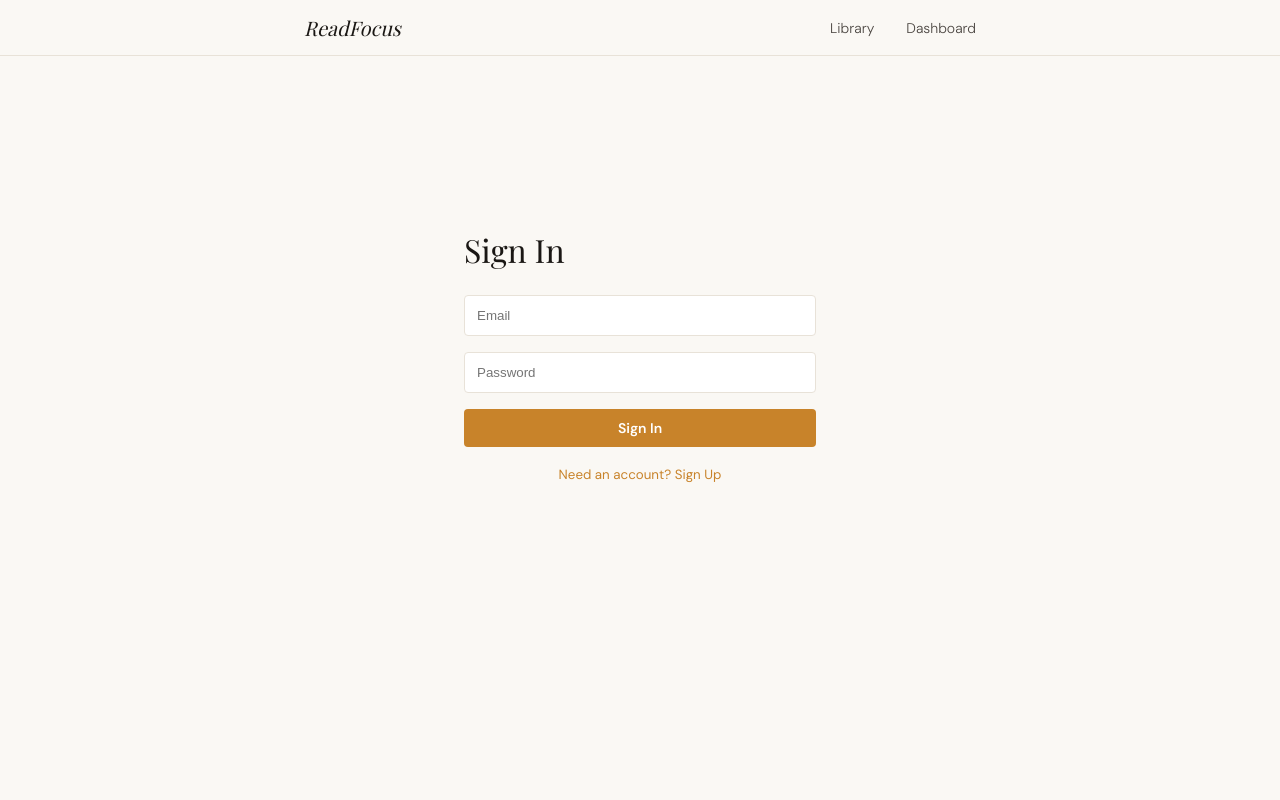
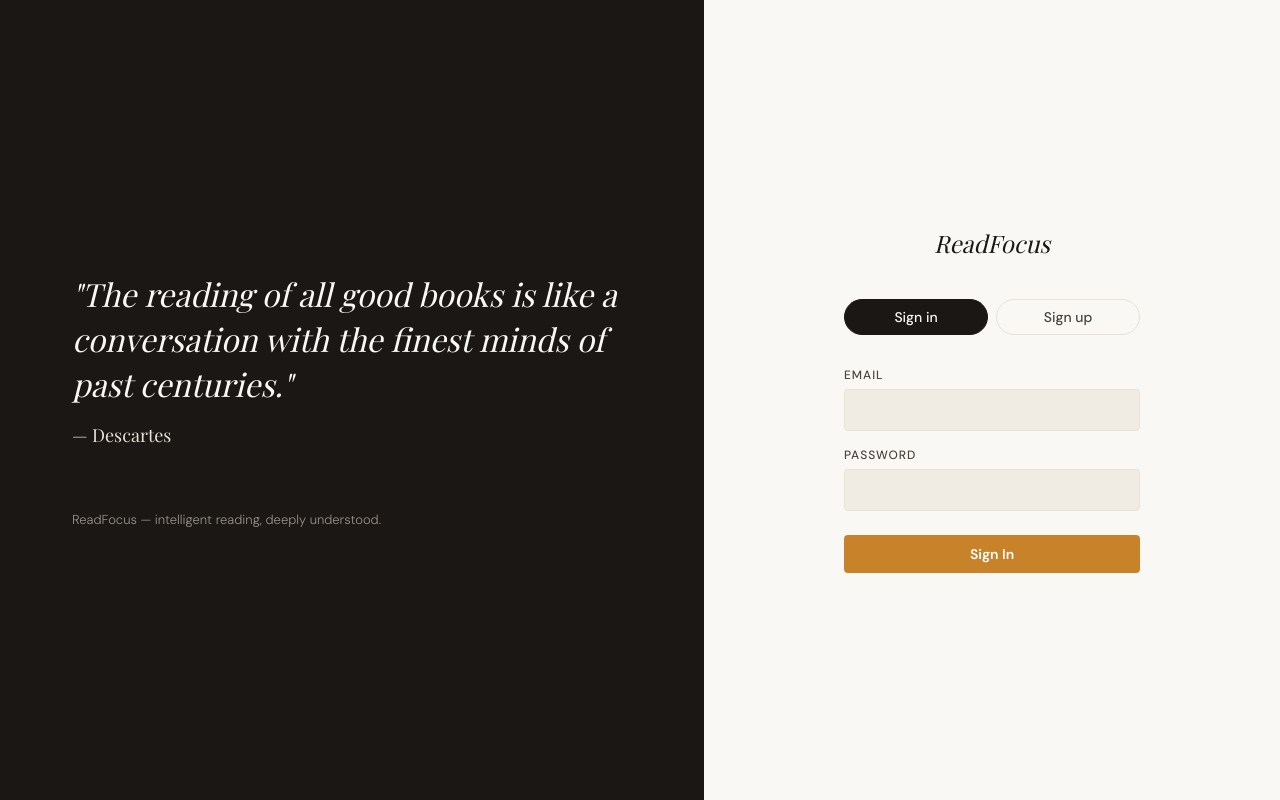
Before and after one commit to asparagusD/readfocus, a React (Vite) app in the folder frontend/: page /login in a window 1280 px wide. Built offline with nearby package versions, Linux system fonts and the light colour scheme; no server answers; a web font is replaced by a local one.

Commit message:
re-design the login page

```diff
--- a/frontend/src/App.jsx
+++ b/frontend/src/App.jsx
@@ -18,18 +18,20 @@ function App() {
   return (
     <AuthProvider>
       <BrowserRouter>
-        <Layout>
-          <Routes>
-            <Route path="/login" element={<Login />} />
-
-            {/* Protected Routes */}
-            <Route path="/" element={<AuthGuard><Dashboard /></AuthGuard>} />
-            <Route path="/dashboard" element={<AuthGuard><Dashboard /></AuthGuard>} />
-            <Route path="/read/:bookId" element={<AuthGuard><Reader /></AuthGuard>} />
-            <Route path="/test/:sessionId" element={<AuthGuard><Tester /></AuthGuard>} />
-            <Route path="/results/:sessionId" element={<AuthGuard><div>Results (WIP)</div></AuthGuard>} />
-          </Routes>
-        </Layout>
+        <Routes>
+          <Route path="/login" element={<Login />} />
+          <Route path="/*" element={
+            <Layout>
+              <Routes>
+                <Route path="/" element={<AuthGuard><Dashboard /></AuthGuard>} />
+                <Route path="dashboard" element={<AuthGuard><Dashboard /></AuthGuard>} />
+                <Route path="read/:bookId" element={<AuthGuard><Reader /></AuthGuard>} />
+                <Route path="test/:sessionId" element={<AuthGuard><Tester /></AuthGuard>} />
+                <Route path="results/:sessionId" element={<AuthGuard><div>Results (WIP)</div></AuthGuard>} />
+              </Routes>
+            </Layout>
+          } />
+        </Routes>
       </BrowserRouter>
     </AuthProvider>
   );
--- /dev/null
+++ b/frontend/src/pages/Login.css
@@ -0,0 +1,172 @@
+.rf-login-page {
+  display: flex;
+  min-height: 100vh;
+  width: 100%;
+}
+
+.rf-login-left {
+  width: 55%;
+  background-color: var(--ink);
+  display: flex;
+  flex-direction: column;
+  justify-content: center;
+  padding: 64px;
+}
+
+.rf-login-quote-container {
+  max-width: 560px;
+  margin: 0 auto;
+}
+
+.rf-login-quote {
+  font-family: var(--font-display);
+  font-style: italic;
+  font-size: clamp(22px, 3vw, 32px);
+  color: var(--paper);
+  line-height: 1.4;
+  margin: 0 0 16px 0;
+}
+
+.rf-login-quote-author {
+  font-family: var(--font-display);
+  font-size: 18px;
+  color: var(--paper-mid);
+  margin-bottom: 64px;
+}
+
+.rf-login-tagline {
+  font-family: var(--font-ui);
+  font-weight: 300;
+  font-size: 13px;
+  color: var(--ink-faint);
+}
+
+.rf-login-right {
+  width: 45%;
+  background-color: var(--paper);
+  display: flex;
+  align-items: center;
+  justify-content: center;
+}
+
+.rf-auth-container {
+  width: 100%;
+  max-width: 360px;
+  padding: 32px;
+}
+
+.rf-auth-wordmark {
+  font-family: var(--font-display);
+  font-style: italic;
+  font-size: 24px;
+  color: var(--ink);
+  margin-bottom: 40px;
+  text-align: center;
+}
+
+.rf-auth-tabs {
+  display: flex;
+  gap: 8px; /* Using gap to visually separate if needed, or flush if desired. Spec says side by side 50% width */
+  margin-bottom: 32px;
+}
+
+.rf-tab-pill {
+  width: 50%;
+  height: 36px;
+  border-radius: 18px;
+  font-family: var(--font-ui);
+  font-weight: 500;
+  font-size: 14px;
+  display: flex;
+  align-items: center;
+  justify-content: center;
+  cursor: pointer;
+  background: transparent;
+  color: var(--ink-light);
+  border: 1px solid var(--paper-mid);
+}
+
+.rf-tab-pill.active {
+  background-color: var(--ink);
+  color: var(--paper);
+  border-color: var(--ink);
+}
+
+.rf-auth-form {
+  display: flex;
+  flex-direction: column;
+  gap: 16px;
+}
+
+.rf-form-group {
+  display: flex;
+  flex-direction: column;
+}
+
+.rf-label {
+  font-family: var(--font-ui);
+  font-weight: 500;
+  font-size: 12px;
+  text-transform: uppercase;
+  letter-spacing: 0.08em;
+  color: var(--ink-light);
+  margin-bottom: 6px;
+}
+
+.rf-input {
+  width: 100%;
+  padding: 10px 12px;
+  background-color: var(--paper-dark);
+  border: 1px solid var(--paper-mid);
+  border-radius: 4px;
+  font-family: var(--font-ui);
+  font-weight: 300;
+  font-size: 15px;
+  color: var(--ink);
+  outline: none;
+  transition: border-color 150ms ease-out;
+}
+
+.rf-input:focus {
+  border-color: var(--amber);
+}
+
+.rf-auth-error {
+  font-family: var(--font-ui);
+  font-weight: 300;
+  font-size: 13px;
+  color: var(--red-soft);
+  margin-top: 6px;
+}
+
+.rf-auth-success {
+  text-align: center;
+}
+
+.rf-success-message {
+  font-family: var(--font-display);
+  font-style: italic;
+  font-size: 18px;
+  color: var(--ink);
+  margin-bottom: 24px;
+}
+
+.rf-back-btn {
+  font-family: var(--font-ui);
+  font-size: 13px;
+  color: var(--amber);
+  background: none;
+  border: none;
+  cursor: pointer;
+  text-decoration: underline;
+}
+
+@media (max-width: 767px) {
+  .rf-login-left {
+    display: none;
+  }
+
+  .rf-login-right {
+    width: 100%;
+  }
+}
--- a/frontend/src/pages/Login.jsx
+++ b/frontend/src/pages/Login.jsx
@@ -2,72 +2,143 @@ import React, { useState } from 'react';
 import { useAuth } from '../hooks/useAuth';
 import { usePageTransition } from '../hooks/usePageTransition';
 import { Button } from '../components/ui/Button';
+import './Login.css';
 
 export function Login() {
   const { signIn, signUp } = useAuth();
   const navigateTo = usePageTransition();
+  const [activeTab, setActiveTab] = useState('signin'); // 'signin' or 'signup'
   const [email, setEmail] = useState('');
   const [password, setPassword] = useState('');
+  const [displayName, setDisplayName] = useState('');
   const [loading, setLoading] = useState(false);
-  const [isSignUp, setIsSignUp] = useState(false);
+  const [errorMsg, setErrorMsg] = useState('');
+  const [signupSuccess, setSignupSuccess] = useState(false);
 
   const handleSubmit = async (e) => {
     e.preventDefault();
     setLoading(true);
-    let error;
-    if (isSignUp) {
-      const res = await signUp(email, password);
-      error = res.error;
+    setErrorMsg('');
+
+    if (activeTab === 'signup') {
+      const { error } = await signUp(email, password);
+      setLoading(false);
+      if (error) {
+        setErrorMsg(error.message);
       } else {
-      const res = await signIn(email, password);
-      error = res.error;
+        setSignupSuccess(true);
       }
+    } else {
+      const { error } = await signIn(email, password);
       setLoading(false);
-
-    if (!error) {
-      if (isSignUp) {
-        alert('Check your email for the confirmation link!');
+      if (error) {
+        setErrorMsg(error.message);
       } else {
         navigateTo('/');
       }
-    } else {
-      alert(error.message);
     }
   };
 
   return (
-    <div className="page" style={{ maxWidth: '400px', margin: '100px auto', padding: '24px' }}>
-      <h1 style={{ fontFamily: 'var(--font-display)', marginBottom: '24px' }}>
-        {isSignUp ? 'Create an Account' : 'Sign In'}
-      </h1>
-      <form onSubmit={handleSubmit} style={{ display: 'flex', flexDirection: 'column', gap: '16px' }}>
+    <div className="rf-login-page page">
+      <div className="rf-login-left">
+        <div className="rf-login-quote-container">
+          <blockquote className="rf-login-quote">
+            "The reading of all good books is like a conversation with the finest minds of past centuries."
+          </blockquote>
+          <p className="rf-login-quote-author">— Descartes</p>
+          <div className="rf-login-tagline">
+            ReadFocus — intelligent reading, deeply understood.
+          </div>
+        </div>
+      </div>
+
+      <div className="rf-login-right">
+        <div className="rf-auth-container">
+          <div className="rf-auth-wordmark">ReadFocus</div>
+
+          {signupSuccess ? (
+            <div className="rf-auth-success">
+              <p className="rf-success-message">Check your inbox — we sent you a confirmation link.</p>
+              <button
+                className="rf-back-btn"
+                onClick={() => {
+                  setSignupSuccess(false);
+                  setActiveTab('signin');
+                }}
+              >
+                Back to sign in
+              </button>
+            </div>
+          ) : (
+            <>
+              <div className="rf-auth-tabs">
+                <button
+                  className={`rf-tab-pill ${activeTab === 'signin' ? 'active' : ''}`}
+                  onClick={() => { setActiveTab('signin'); setErrorMsg(''); }}
+                  type="button"
+                >
+                  Sign in
+                </button>
+                <button
+                  className={`rf-tab-pill ${activeTab === 'signup' ? 'active' : ''}`}
+                  onClick={() => { setActiveTab('signup'); setErrorMsg(''); }}
+                  type="button"
+                >
+                  Sign up
+                </button>
+              </div>
+
+              <form className="rf-auth-form" onSubmit={handleSubmit}>
+                {activeTab === 'signup' && (
+                  <div className="rf-form-group">
+                    <label className="rf-label">Display Name</label>
+                    <input
+                      type="text"
+                      className="rf-input"
+                      value={displayName}
+                      onChange={(e) => setDisplayName(e.target.value)}
+                      required
+                    />
+                  </div>
+                )}
+
+                <div className="rf-form-group">
+                  <label className="rf-label">Email</label>
                   <input
                     type="email"
-          placeholder="Email"
+                    className="rf-input"
                     value={email}
                     onChange={(e) => setEmail(e.target.value)}
                     required
-          style={{ padding: '12px', borderRadius: '4px', border: '1px solid var(--paper-mid)' }}
                   />
+                </div>
+
+                <div className="rf-form-group">
+                  <label className="rf-label">Password</label>
                   <input
                     type="password"
-          placeholder="Password"
+                    className="rf-input"
                     value={password}
                     onChange={(e) => setPassword(e.target.value)}
                     required
-          style={{ padding: '12px', borderRadius: '4px', border: '1px solid var(--paper-mid)' }}
                   />
-        <Button type="submit" variant="primary" loading={loading}>
-          {isSignUp ? 'Sign Up' : 'Sign In'}
+                </div>
+
+                {errorMsg && <div className="rf-auth-error">{errorMsg}</div>}
+
+                <Button
+                  type="submit"
+                  variant="primary"
+                  loading={loading}
+                  style={{ width: '100%', marginTop: '8px' }}
+                >
+                  {activeTab === 'signin' ? 'Sign In' : 'Sign Up'}
                 </Button>
               </form>
-      <div style={{ marginTop: '16px', textAlign: 'center' }}>
-        <button
-          onClick={() => setIsSignUp(!isSignUp)}
-          style={{ background: 'none', border: 'none', color: 'var(--amber)', cursor: 'pointer', fontFamily: 'var(--font-ui)' }}
-        >
-          {isSignUp ? 'Already have an account? Sign In' : 'Need an account? Sign Up'}
-        </button>
+            </>
+          )}
+        </div>
       </div>
     </div>
   );
```
Lines whose indentation alone changed are shown as unchanged.
